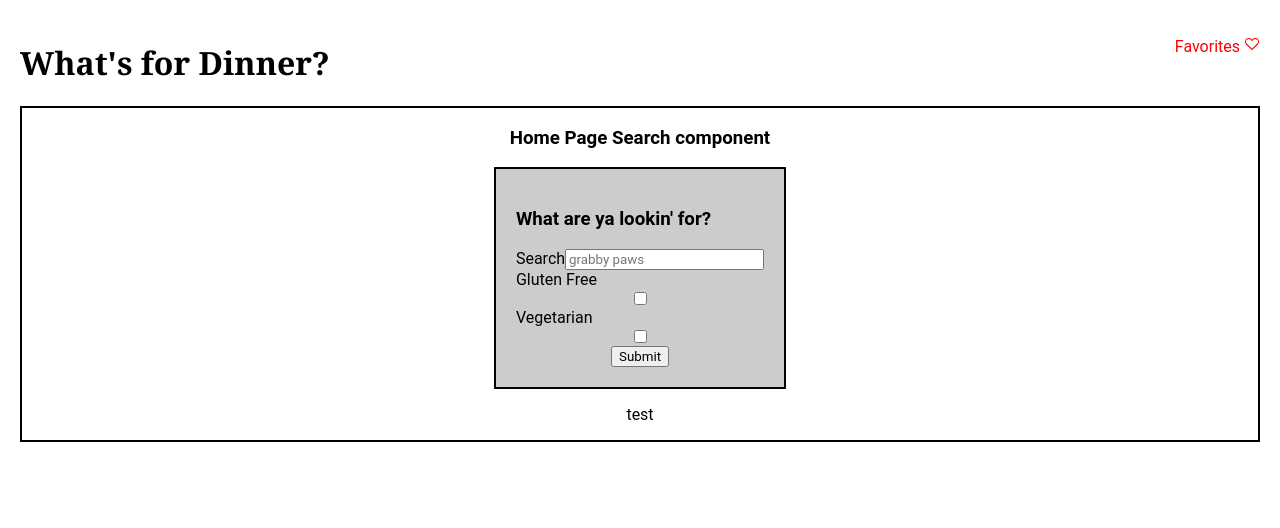
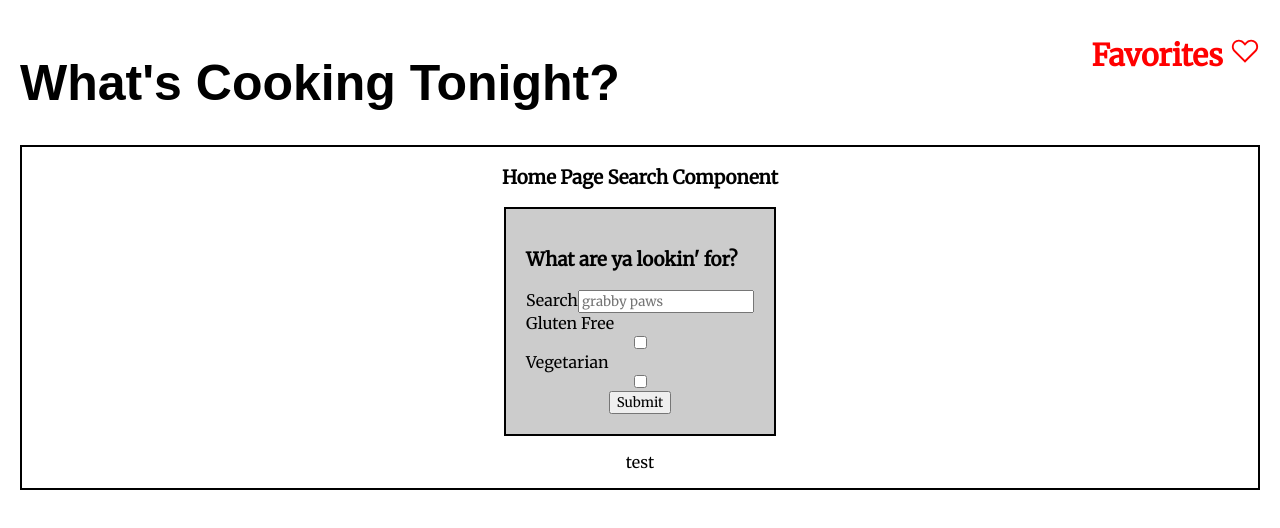
Before and after one commit to CognitivePrimate/React-Project-2, a React (Create React App) app: page / in a window 1280 px wide. Shown: the top 528 px of the page. Built offline with nearby package versions, Linux system fonts and the light colour scheme; no server answers.

Commit message:
Header Styling

```diff
--- a/src/App.css
+++ b/src/App.css
@@ -1,7 +1,8 @@
+@import url('https://fonts.googleapis.com/css2?family=Merriweather&family=Permanent+Marker&family=Tangerine:wght@700&display=swap');
 
 *{
   box-sizing: border-box;
-  font-family: 'Roboto', sans-serif;
+  font-family: Merriweather;
 }
 
 
--- a/src/Components/Header/Header.tsx
+++ b/src/Components/Header/Header.tsx
@@ -10,7 +10,7 @@ function Header() {
 
 
         <header className="Header">
-            <Link to="/" ><h1>What's for Dinner?</h1></Link>
+            <Link to="/" ><h1>What's Cooking Tonight?</h1></Link>
 
             <div className="Nav">
                 <nav>
--- a/src/Components/Header/HeaderStyles.css
+++ b/src/Components/Header/HeaderStyles.css
@@ -1,20 +1,31 @@
+
+@import url('https://fonts.googleapis.com/css2?family=Permanent+Marker&family=Tangerine:wght@700&display=swap');
+@import url('https://fonts.googleapis.com/css2?family=Merriweather&family=Permanent+Marker&family=Tangerine:wght@700&display=swap');
+
 header {
     display:flex;
     justify-content:space-between;
+
 }
 
 header :link {
     text-decoration: none;
     color: red;
+    font-family: merriweather;
+    font-size: 30px;
+    font-weight: bold;
+
 }
 
 h1 {
     color: black;
-    font-family:Georgia, 'Times New Roman', Times, serif;
+    font-family: fantasy;
+    font-size: 50px;
 }
 
 ul {
     list-style: none;
+
 }
 
 nav {
--- a/src/Components/HomePageSearch/HomePageSearch.tsx
+++ b/src/Components/HomePageSearch/HomePageSearch.tsx
@@ -36,7 +36,7 @@ function HomePageSearch(){
 
     return (
         <div className="SearchContainer">
-        <h3>Home Page Search component</h3>
+        <h3>Home Page Search Component</h3>
             <div className="FormContainer">
                 <form action="#">
                     <h3>What are ya lookin' for?</h3>
--- a/src/Components/HomePageSearch/HomePageSearchStyles.css
+++ b/src/Components/HomePageSearch/HomePageSearchStyles.css
@@ -1,3 +1,4 @@
+
 div.SearchContainer {
     border-style: solid;
     border-color: black;
@@ -5,6 +6,7 @@ div.SearchContainer {
     align-items: center;
     display: flex;
     flex-direction: column;
+
 }
 /*  conatiner styling */
 
--- a/src/Context/ItemContextProvider.tsx
+++ b/src/Context/ItemContextProvider.tsx
@@ -37,7 +37,7 @@ export const ItemContextProvider = ({children}: {children: ReactNode}) => {
         fetchAllRecipes({query: "chicken"}).then((data) => {
             setItems(data)
         })
-    })
+    },[])
 
     // TEST
     const fetchRecipes = (search: any): void => {
```
